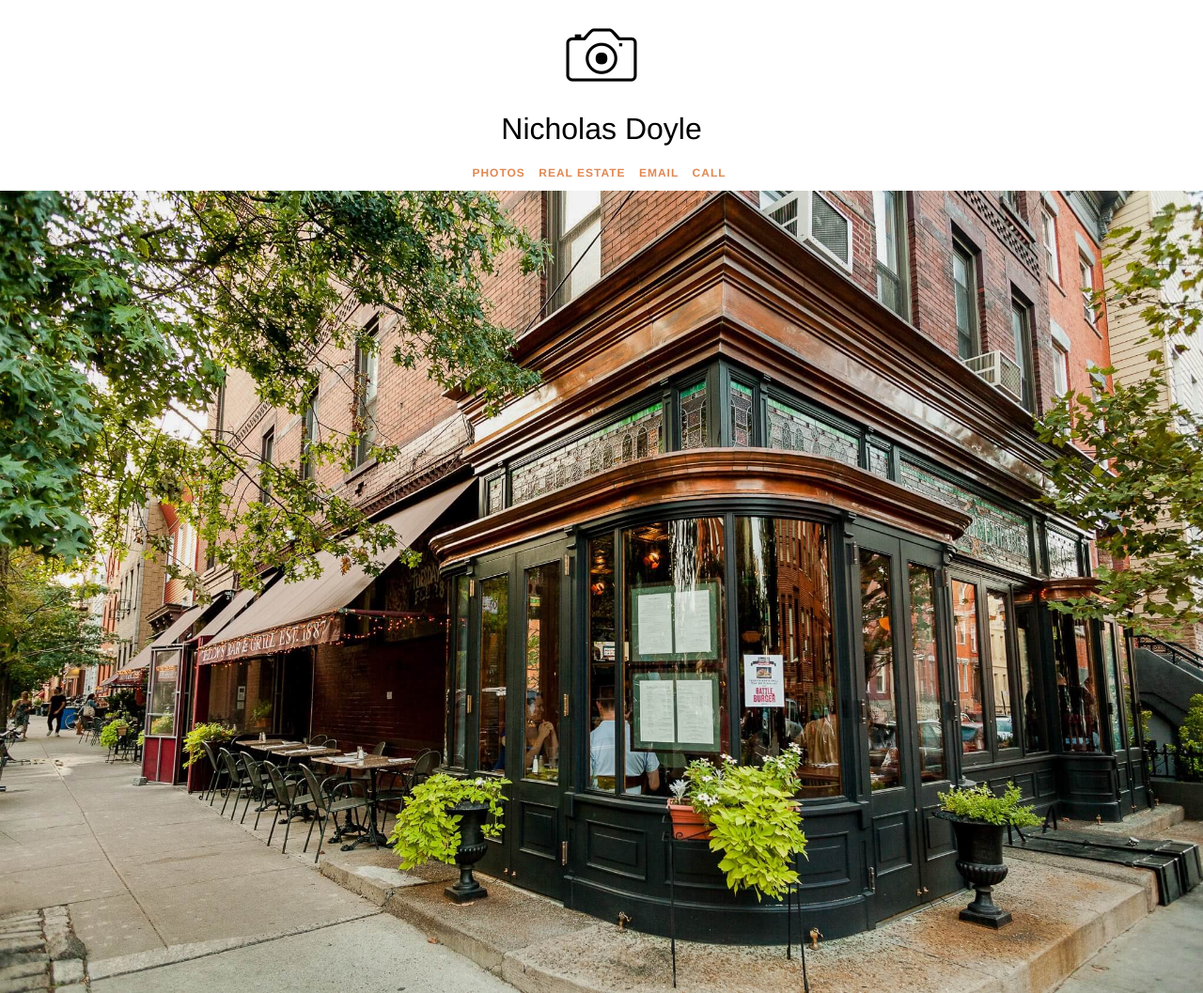
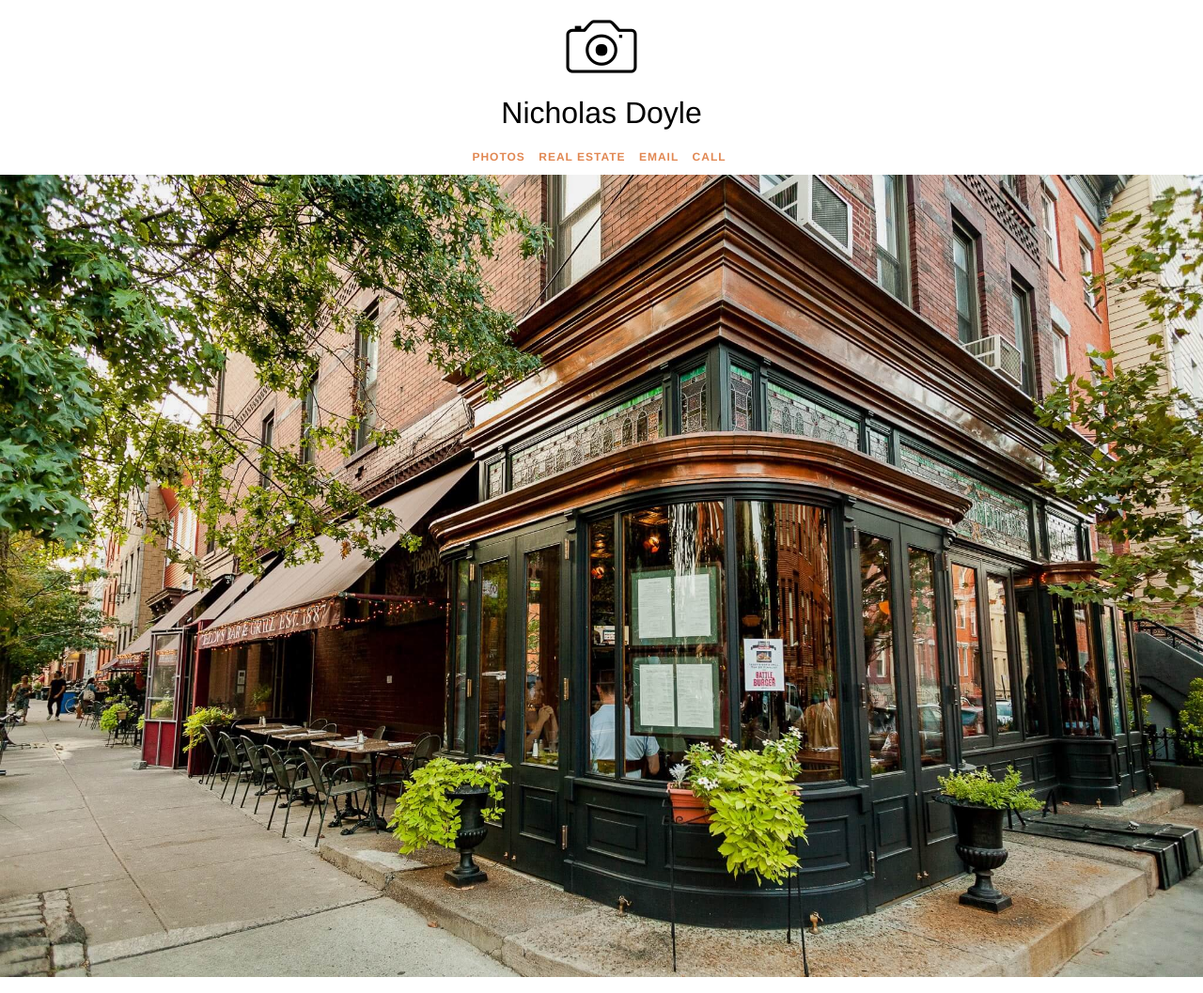
Before and after one commit to nsdoyle/nsdoyle.github.io, a plain HTML site: page index.html in a window 1280 px wide. Shown: the top 1057 px of the page at 94% size. Drawn offline with nearby package versions, Linux system fonts and the light colour scheme.

Commit message:
decrease header padding

```diff
--- a/css/style.css
+++ b/css/style.css
@@ -10,7 +10,6 @@ body {
 div.header {
   /* Positioning */
   /* Box-model */
-  padding-top: 4px;
   /* Typography */
   text-align: center;
   /* Visual */
@@ -21,6 +20,7 @@ div.header {
 div.header i {
   /* Positioning */
   /* Box-model */
+  line-height: 1;
   /* Typography */
   font-size: 100px;
   /* Visual */
```
